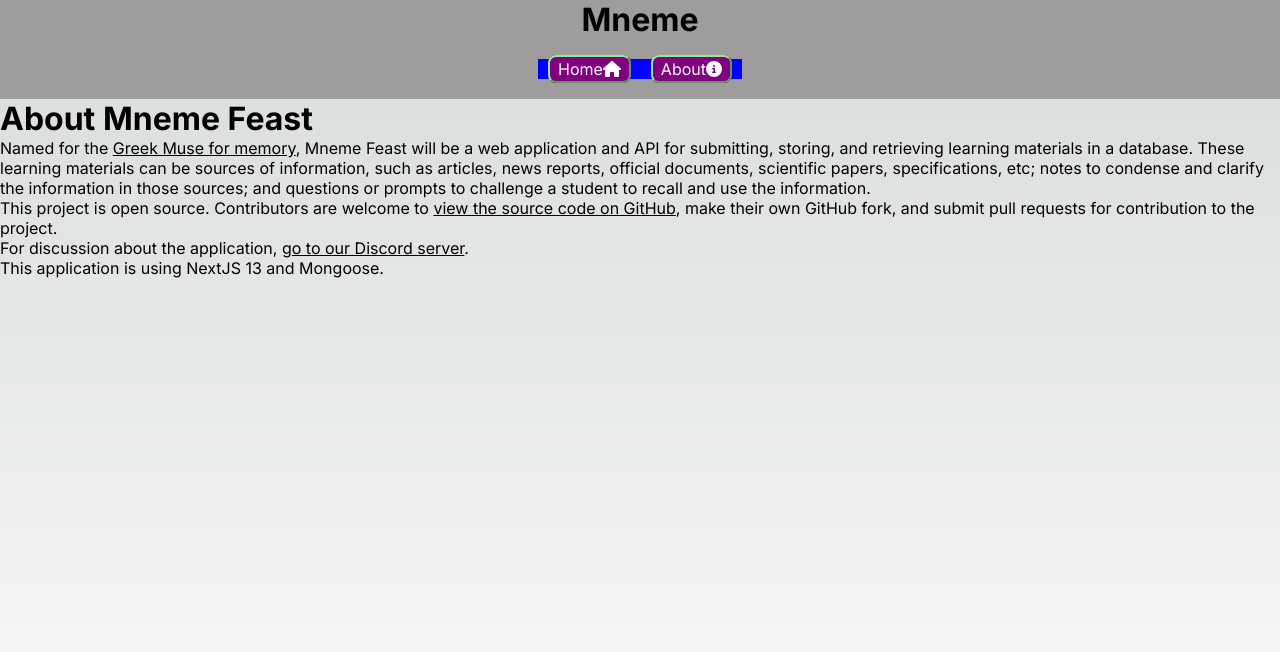
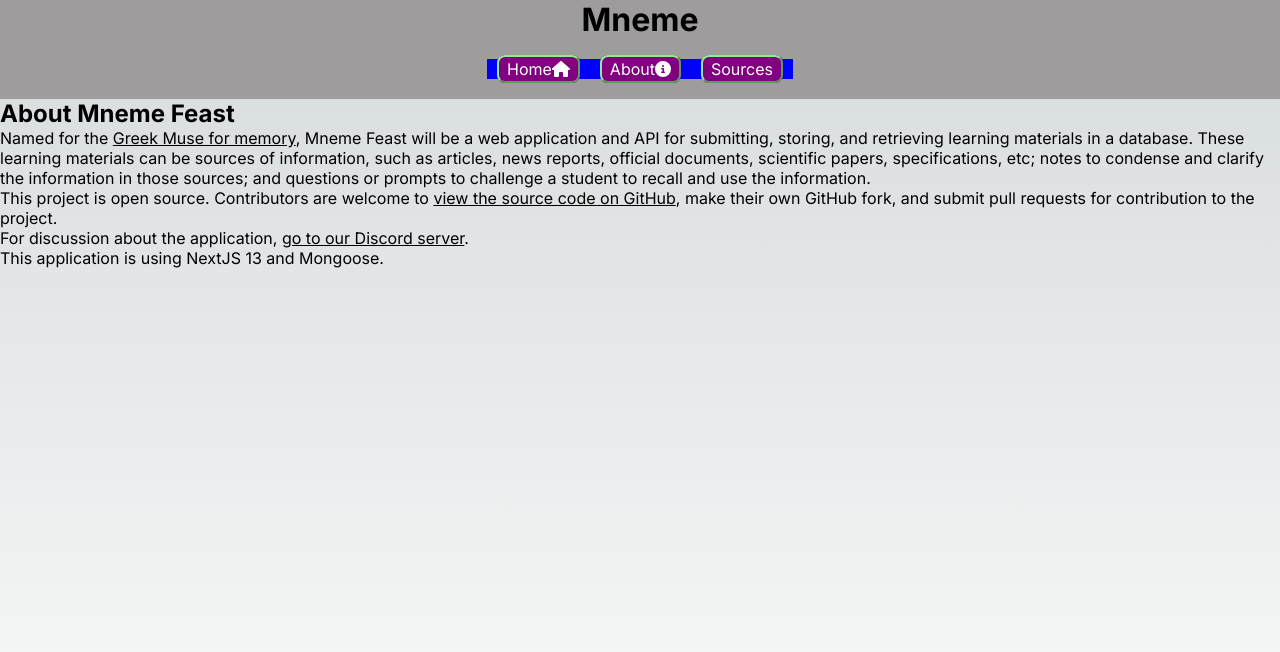
Before and after one commit to LLAMA-Coop/Alpaca, a Next.js app: page /about in a window 1280 px wide. Shown: the top 652 px of the page. Built offline with nearby package versions, Linux system fonts and the light colour scheme.

Commit message:
Add page for SourceDisplay and SourceInput

```diff
--- a/app/about/page.js
+++ b/app/about/page.js
@@ -5,7 +5,7 @@ import styles from "../page.module.css";
 export default function About() {
   return (
     <main className={styles.main}>
-      <h1>About Mneme Feast</h1>
+      <h2>About Mneme Feast</h2>
       <p>
         Named for the{" "}
         <Link href="https://en.wikipedia.org/wiki/Mneme" target="_blank">
--- a/app/components/header.js
+++ b/app/components/header.js
@@ -21,6 +21,11 @@ export default function Header() {
               <FontAwesomeIcon icon={faInfoCircle}></FontAwesomeIcon>
             </Link>
           </li>
+          <li>
+            <Link href="/sources">
+              <span>Sources</span>
+            </Link>
+          </li>
         </menu>
       </nav>
     </header>
```
Also changed, not shown: app/sources/page.js (added, +20 -0 lines), app/notes/page.js (added).
